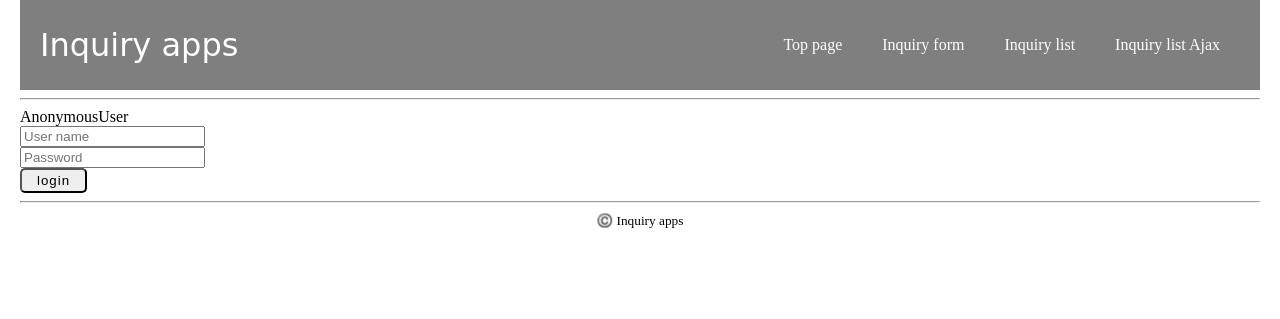
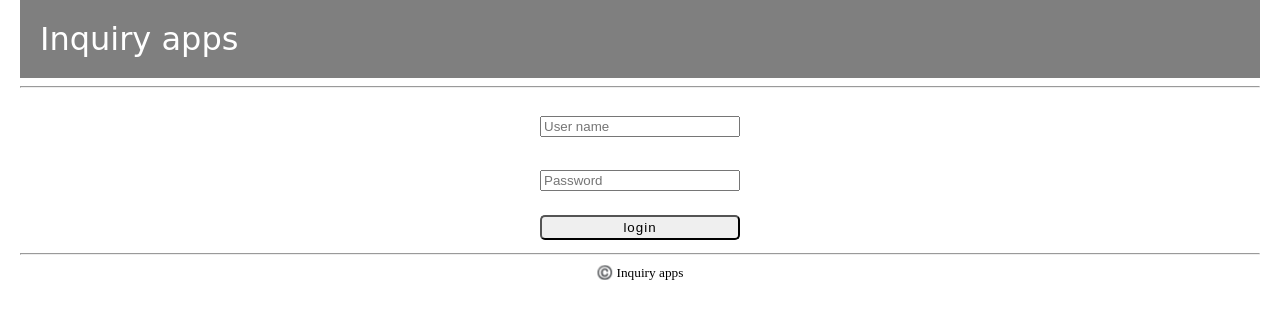
Before and after one commit to kunihiro38/inquiry_apps, a Django app: page /inquiry/login/ in a window 1280 px wide. Shown: the top 319 px of the page. Run offline with Django 3.2, Linux system fonts and the light colour scheme; some libraries are stand-ins or nearby versions.

Commit message:
create login form

```diff
--- a/inquiry/inquiry_apps/forms.py
+++ b/inquiry/inquiry_apps/forms.py
@@ -1,8 +1,9 @@
 from django import forms
 from .models import InquiryComment
 from datetime import datetime, timezone, timedelta
+from django.core.exceptions import ValidationError
 
-
+from django.contrib.auth import authenticate
 
 class LoginForm(forms.Form):
     username = forms.CharField(required=True,
@@ -20,6 +21,18 @@ class LoginForm(forms.Form):
                                         'placeholder': 'Password'
                                     }
                                 ))
+
+
+    def clean(self):
+        cleaned_data = super(LoginForm, self).clean()
+        username = cleaned_data.get('username')
+        password = cleaned_data.get('password')
+        if username and password:
+            auth_result = authenticate(username=cleaned_data['username'], password=cleaned_data['password'])
+            if not auth_result:
+                raise ValidationError('Wrong username or password')
+        return cleaned_data
+
 
     def clean_username(self):
         username = self.cleaned_data['username']
@@ -100,7 +113,6 @@ class InquiryFindForm(forms.Form):
         return word
 
 class AddInquiryCommentForm(forms.Form):
-    # 0626import でmodelsから持ってくる
     PERSON_IN_CHARGE_CHOICES = (
         ("", ""),
         (InquiryComment.PersonInCharge.Andrew, 'Andrew'),
--- a/inquiry/inquiry_apps/static/inquiry_apps/css/base.css
+++ b/inquiry/inquiry_apps/static/inquiry_apps/css/base.css
@@ -102,6 +102,24 @@ h1{
     padding: 10px;
     border-radius: 20px;
 }
+
+
+/* login */
+
+.login-form,
+.login-form input,
+.login-form .errorlist.nonfield,
+.login-form div,
+.login-form button{
+    box-sizing: border-box;
+    width: 200px;
+    margin: 14px auto 5px auto;
+}
+
+
+
+/* login */
+
 
 /* table */
 table tr td{
--- a/inquiry/inquiry_apps/templates/inquiry_apps/base.html
+++ b/inquiry/inquiry_apps/templates/inquiry_apps/base.html
@@ -22,12 +22,14 @@
                         <i></i>
                         <i></i>
                         <i></i>
+                        <i></i>
                     </span>
                 </label>
                 <nav class="header-navi">
                     <div class="header-navi-wrap">
                         <ul class="header-navi-list">
-                            <li class="header-navi-item"><a href="/">Top page</a></li>
+                            <li class="header-navi-item"><a style="color:brown;">@ {{ user }}</a></li>
+                            <li class="header-navi-item"><a href="{% url 'inquiry_apps:inquiry_logout' %}">Logout</a></li>
                             <li class="header-navi-item"><a href="{% url 'inquiry_apps:inquiry_add' %}">Inquiry form</a></li>
                             <li class="header-navi-item"><a href="{% url 'inquiry_apps:inquiry_list' %}">Inquiry list</a></li>
                             <li class="header-navi-item"><a href="{% url 'inquiry_apps:inquiry_list_ajax' %}">Inquiry list Ajax</a></li>
--- /dev/null
+++ b/inquiry/inquiry_apps/templates/inquiry_apps/base_non_login.html
@@ -0,0 +1,46 @@
+{% load static %}
+<!doctype html>
+<html lang="ja">
+
+<head>
+    <meta charset="utf-8" name="author">
+    <title>{% block page_title%}{% endblock %}</title>
+    {# --- css --- #}
+    <link rel="stylesheet" href="{% static 'inquiry_apps/css/base.css' %}">
+    {% block extra_css %}{% endblock %}
+</head>
+<body>
+    <header class="header">
+        <div class="header-bg">
+            <div class="header-cat">
+                <div class="header-logo">
+                    <a href="/">Inquiry apps</a>
+                </div>
+            </div>
+        </div>
+    </header>
+    <div class="header">
+        {% block header %}
+        {% endblock%}
+    </div>
+    <!-- header -->
+
+    <div class="content">
+        <hr>
+        {% block content %}
+        {% endblock %}
+    </div>
+    <hr>
+    <div class="footer">
+        <small class="copy-right">©️ Inquiry apps</small>
+    </div>
+    {# --- js ---#}
+    <script src="{% static 'inquiry_apps/js/jquery-3.5.1.js' %}"></script>
+    <!-- block extra_js -->
+    {% block extra_js %}{% endblock %}
+    <!-- endblock extra_js -->
+
+</body>
+
+
+</html>
--- a/inquiry/inquiry_apps/templates/inquiry_apps/index.html
+++ b/inquiry/inquiry_apps/templates/inquiry_apps/index.html
@@ -1,4 +1,4 @@
-{% extends 'inquiry_apps/base.html' %}
+{% extends 'inquiry_apps/base_non_login.html' %}
 {% block page_title %}Top page{% endblock %}
 
 {% block header %}
@@ -9,5 +9,4 @@
 <h1>Index</h1>
 <a href="{% url 'inquiry_apps:inquiry_add' %}" class="btn-border">Add inquiry</a>
 <a href="{% url 'inquiry_apps:inquiry_list'%}" class="btn-border-manage">Manage inquiry</a>
-<a href="{% url 'inquiry_apps:inquiry_logout'%}" class="">Inquiry logout</a>
 {% endblock %}
--- a/inquiry/inquiry_apps/templates/inquiry_apps/inquiry_add/inquiry_add.html
+++ b/inquiry/inquiry_apps/templates/inquiry_apps/inquiry_add/inquiry_add.html
@@ -1,4 +1,4 @@
-{% extends 'inquiry_apps/base.html' %}
+{% extends 'inquiry_apps/base_non_login.html' %}
 
 {% block content %}
 <h1>Inquiry form</h1>
--- a/inquiry/inquiry_apps/templates/inquiry_apps/login.html
+++ b/inquiry/inquiry_apps/templates/inquiry_apps/login.html
@@ -1,11 +1,10 @@
-{% extends 'inquiry_apps/base.html' %}
+{% extends 'inquiry_apps/base_non_login.html' %}
 {% block page_title %}login{% endblock %}
 
 {% block header %}
 {% endblock %}
 
 {% block content %}
-{{ user }}
 <form action="" method="POST" class="login-form">
     {% csrf_token %}
     <div>{{ form.non_field_errors }}</div>
--- a/inquiry/inquiry_apps/templates/logout.html
+++ b/inquiry/inquiry_apps/templates/logout.html
@@ -1,5 +1 @@
-{{ user }}
-<form action="" method="POST">
-    {% csrf_token %}
-    <button type="submit">logout</button>
-</form>
+<p>you logout</p>
--- a/inquiry/inquiry_apps/views.py
+++ b/inquiry/inquiry_apps/views.py
@@ -23,13 +23,10 @@ def inquiry_login(request):
         if str(request.user) != 'AnonymousUser':
             form = ''
         else:
-            word_in_advance = {
-                'username': '',
-                'password': '',
-            }
-            form = LoginForm(initial=word_in_advance)
+            form = LoginForm()
 
     else:
+
         form = LoginForm(request.POST)
         if form.is_valid():
             username = form.clean_username()
@@ -49,7 +46,7 @@ def inquiry_login(request):
 
 def inquiry_logout(request):
     logout(request)
-    return HttpResponseRedirect(reverse('inquiry_apps:inquiry_list'))
+    return HttpResponseRedirect(reverse('inquiry_apps:index'))
 
 
 @require_http_methods(['GET'])
@@ -171,12 +168,12 @@ def _paginator(request, qs):
         inquiry_lists = paginator.page(paginator.num_pages)
     return inquiry_lists
 
-
+@login_required(login_url='/inquiry/login/')
 @require_http_methods(['GET'])
 def inquiry_list_ajax(request):
     return render(request, 'inquiry_apps/inquiry_list_ajax/inquiry_list_ajax.html')
 
-
+@login_required(login_url='/inquiry/login/')
 @require_http_methods(['GET'])
 def inquiry_list_ajax_response(request):
     qs = Inquiry.objects.order_by('updated_at').reverse()
@@ -209,7 +206,7 @@ def inquiry_list_ajax_response(request):
     return HttpResponse(template.render(context, request))
     # return render(request, 'inquiry_apps/inquiry_list_ajax/inquiry_list_ajax_response.html', context)
 
-
+@login_required(login_url='/inquiry/login/')
 @require_http_methods(['GET'])
 def comment_list(request, inquiry_id):
     inquiry = get_object_or_404(Inquiry, id=inquiry_id)
@@ -227,7 +224,7 @@ def comment_list(request, inquiry_id):
     # html側でPICを表示できるように
     return render(request, 'inquiry_apps/comment_list.html', context)
 
-
+@login_required(login_url='/inquiry/login/')
 @require_http_methods(['GET', 'POST'])
 def comment_add(request, inquiry_id):
     inquiry = get_object_or_404(Inquiry, id=inquiry_id)
@@ -258,6 +255,8 @@ def comment_add(request, inquiry_id):
     return HttpResponse(template.render(context, request))
     # return render(request, 'inquiry_apps/comment_add/comment_add.html', context)
 
+@login_required(login_url='/inquiry/login/')
+@require_http_methods(['GET'])
 def comment_add_success(request, inquiry_id):
     inquiry = get_object_or_404(Inquiry, id=inquiry_id)
     # qs = InquiryComment.objects.order_by('updated_at').reverse()
@@ -268,7 +267,7 @@ def comment_add_success(request, inquiry_id):
     template = loader.get_template('inquiry_apps/comment_add/comment_add_success.html')
     return HttpResponse(template.render(context, request))
 
-
+@login_required(login_url='/inquiry/login/')
 @require_http_methods(['GET', 'POST'])
 def delete_comment(request, inquiry_id, comment_id):
     inquiry = get_object_or_404(Inquiry, id=inquiry_id)
@@ -291,6 +290,7 @@ def delete_comment(request, inquiry_id, comment_id):
     return HttpResponse(template.render(context, request))
 
 
+@login_required(login_url='/inquiry/login/')
 @require_http_methods(['GET'])
 def delete_comment_success(request, inquiry_id):
     inquiry = get_object_or_404(Inquiry, id=inquiry_id)
@@ -300,7 +300,7 @@ def delete_comment_success(request, inquiry_id):
 
     return render(request, 'inquiry_apps/comment_delete/delete_comment_success.html', context)
 
-
+@login_required(login_url='/inquiry/login/')
 @require_http_methods(['GET', 'POST'])
 def edit_comment(request, inquiry_id, comment＿id):
     inquiry = get_object_or_404(Inquiry, id=inquiry_id)
@@ -346,6 +346,7 @@ def edit_comment(request, inquiry_id, comment＿id):
 
     return render(request, 'inquiry_apps/edit_comment/edit_comment.html', context)
 
+@login_required(login_url='/inquiry/login/')
 @require_http_methods(['GET'])
 def edit_comment_success(request, inquiry_id, comment_id):
     inquiry = get_object_or_404(Inquiry, id=inquiry_id)
```
Also changed, not shown: inquiry/db.sqlite3.
